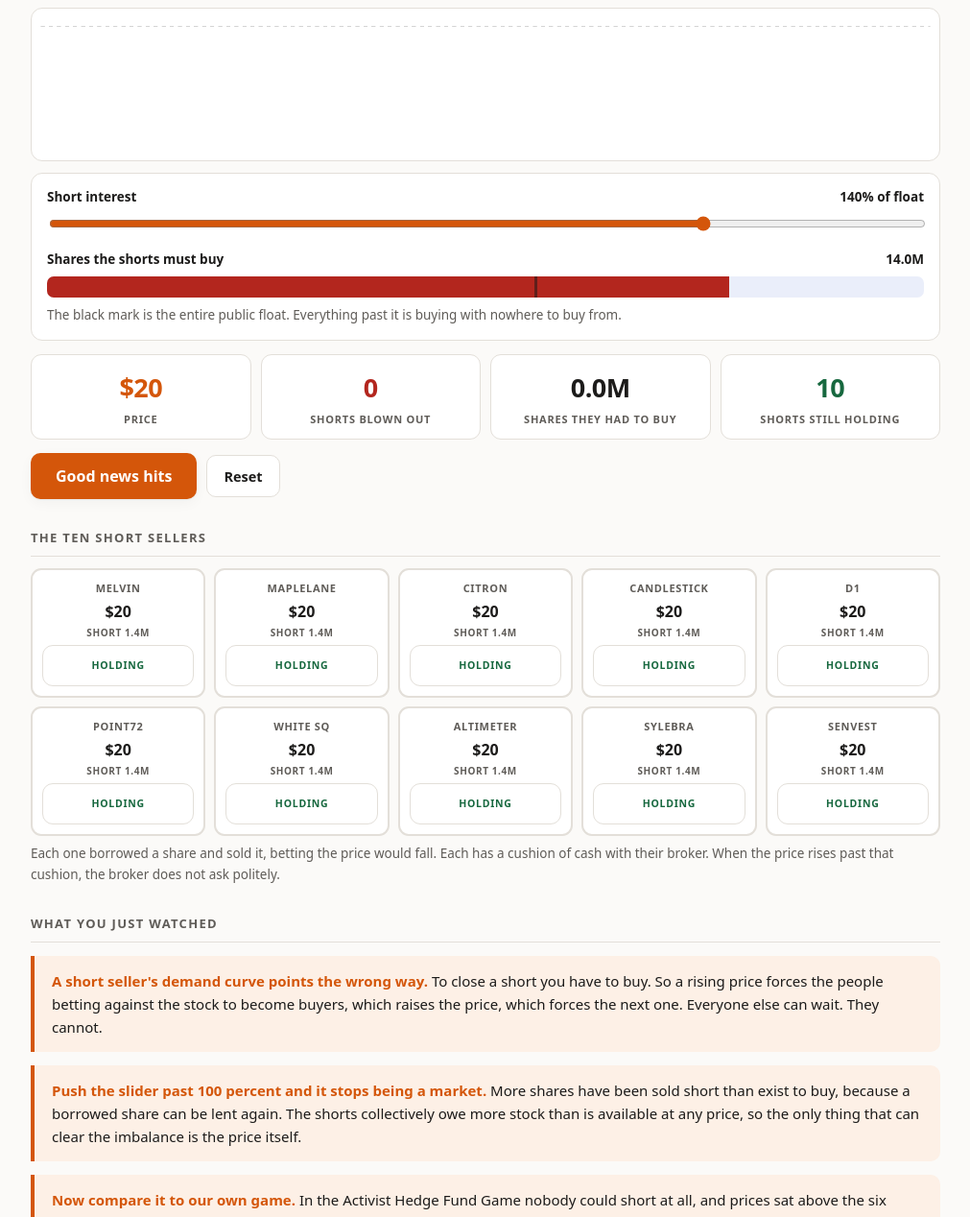
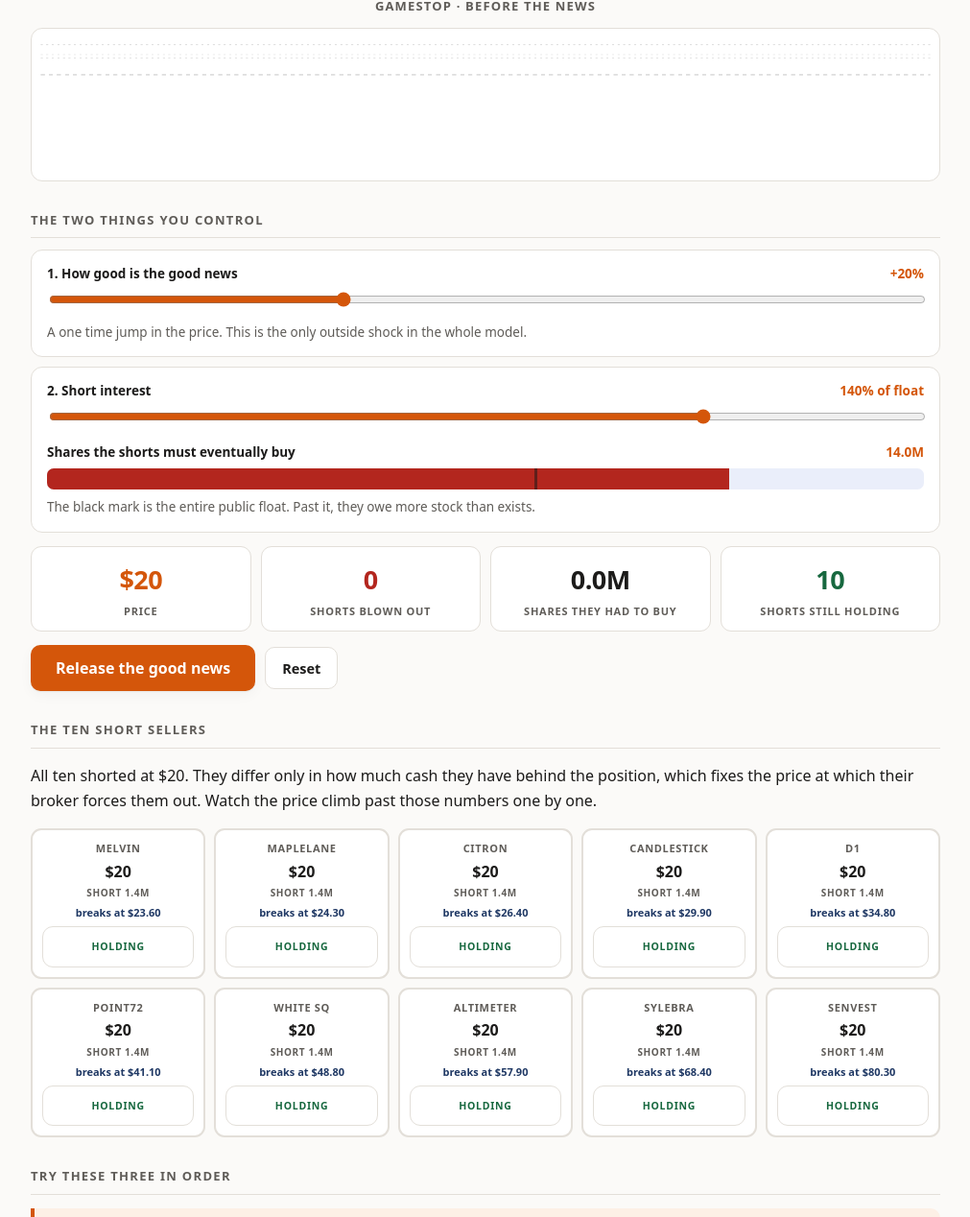
Before and after one commit to Wgrieser/FIN4113, a plain HTML site: page gamestop_squeeze.html in a window 1280 px wide. Shown: the part 270-1538 px from the top of the page at 96% size, without its empty margins (134-1145 px from the left). Drawn offline with Linux system fonts and the light colour scheme.

Commit message:
Add files via upload

```diff
--- a/gamestop_squeeze.html
+++ b/gamestop_squeeze.html
@@ -1,6 +1,7 @@
 <!doctype html>
 <html lang="en"><head><meta charset="utf-8"><meta name="viewport" content="width=device-width,initial-scale=1">
 <title>The Squeeze</title><style>
+
 :root{--bg:#fbfaf8;--card:#fff;--ink:#1c1b1a;--mut:#5f5c58;--line:#e3dfd9;
 --org:#d4560a;--orgs:#fdf0e6;--nav:#1f3864;--navs:#eaeefa;--grn:#17683f;--grns:#e8f5ed;
 --red:#b3261e;--reds:#fdecea;--shadow:0 1px 2px rgba(0,0,0,.05),0 4px 14px rgba(0,0,0,.04)}
@@ -48,11 +49,7 @@ padding:14px 18px;margin:14px 0;font-size:15px}
 .thm{appearance:none;border:1px solid var(--line);background:var(--card);color:var(--mut);
 font-size:12.5px;font-weight:650;padding:6px 12px;border-radius:99px;cursor:pointer}
 .note{font-size:13.5px;color:var(--mut);margin-top:8px}
-</style></head><body>
-<header><div class="hd"><div style="flex:1 1 auto"><div class="kick">FIN 4113 · GameStop, January 2021</div><h1>The Squeeze</h1></div>
-<button class="thm" id="thm">Dark</button></div></header>
-<div class="hook">Everyone else in a rising market can choose to wait. A short seller cannot. That one asymmetry is the whole story.</div>
-<style>
+
 .px{font-size:clamp(40px,10vw,76px);font-weight:800;letter-spacing:-.035em;line-height:1;
 font-variant-numeric:tabular-nums;text-align:center;margin:6px 0 2px;color:var(--grn)}
 .sub{text-align:center;font-size:13px;font-weight:700;letter-spacing:.09em;text-transform:uppercase;
@@ -77,20 +74,39 @@ transition:border-color .25s,background .25s,transform .25s}
 .track .f.over{background:var(--red)}
 .track .mk{position:absolute;top:-3px;bottom:-3px;width:3px;background:var(--ink);opacity:.55}
 input[type=range]{width:100%;accent-color:var(--org)}
-</style>
-
+.sh .brk{font-size:11px;font-weight:700;color:var(--nav);margin-top:4px}
+.sh.out .brk{color:var(--red)}
+.sh.called .brk{color:var(--org)}
+.lever{background:var(--card);border:1px solid var(--line);border-radius:12px;padding:14px 16px;margin-top:12px}
+.lever .row{display:flex;justify-content:space-between;font-size:13.5px;font-weight:650;margin-bottom:5px}
+.lever .row .n{color:var(--org);font-variant-numeric:tabular-nums}
+.lever+.lever{margin-top:10px}
+.pricepct{font-size:14px;font-weight:700;color:var(--mut);text-align:center;margin-top:-2px}
+</style></head><body>
+<header><div class="hd"><div style="flex:1 1 auto"><div class="kick">FIN 4113 · GameStop, January 2021</div>
+<h1>The Squeeze</h1></div><button class="thm" id="thm">Dark</button></div></header>
+<div class="hook">Everyone else in a rising market can choose to wait. A short seller cannot. That one asymmetry is the whole story.</div>
 <div class="wrap">
 
 <div class="px" id="px">$20.00</div>
-<div class="sub" id="sub">GameStop · before the squeeze</div>
+<div class="pricepct" id="pxp">the price everyone shorted at</div>
+<div class="sub" id="sub">GameStop &middot; before the news</div>
 <canvas id="chart" width="1800" height="320"></canvas>
 
-<div class="gauge">
-  <div class="row"><span>Short interest</span><span id="siv">140% of float</span></div>
+<h2>The two things you control</h2>
+
+<div class="lever">
+  <div class="row"><span>1. How good is the good news</span><span class="n" id="nsv">+20%</span></div>
+  <input type="range" id="ns" min="5" max="50" value="20" step="1">
+  <div class="note">A one time jump in the price. This is the only outside shock in the whole model.</div>
+</div>
+
+<div class="lever">
+  <div class="row"><span>2. Short interest</span><span class="n" id="siv">140% of float</span></div>
   <input type="range" id="si" min="20" max="180" value="140" step="10">
-  <div class="row" style="margin-top:12px"><span>Shares the shorts must buy</span><span id="need">14.0M</span></div>
+  <div class="row" style="margin-top:12px"><span>Shares the shorts must eventually buy</span><span class="n" id="need">14.0M</span></div>
   <div class="track"><div class="f" id="fill" style="width:100%"></div><div class="mk" id="mk" style="left:71%"></div></div>
-  <div class="note">The black mark is the entire public float. Everything past it is buying with nowhere to buy from.</div>
+  <div class="note">The black mark is the entire public float. Past it, they owe more stock than exists.</div>
 </div>
 
 <div class="stats">
@@ -101,79 +117,79 @@ input[type=range]{width:100%;accent-color:var(--org)}
 </div>
 
 <div class="bar">
-  <button class="big" id="go">Good news hits</button>
+  <button class="big" id="go">Release the good news</button>
   <button class="alt" id="reset">Reset</button>
 </div>
 
 <h2>The ten short sellers</h2>
+<p class="lead">All ten shorted at $20. They differ only in how much cash they have behind the position, which fixes
+the price at which their broker forces them out. Watch the price climb past those numbers one by one.</p>
 <div class="shorts" id="shorts"></div>
-<p class="note">Each one borrowed a share and sold it, betting the price would fall. Each has a cushion of cash with
-their broker. When the price rises past that cushion, the broker does not ask politely.</p>
 
-<h2>What you just watched</h2>
-<div class="pay"><b>A short seller's demand curve points the wrong way.</b> To close a short you have to buy. So a
-rising price forces the people betting against the stock to become buyers, which raises the price, which forces the
-next one. Everyone else can wait. They cannot.</div>
-<div class="pay"><b>Push the slider past 100 percent and it stops being a market.</b> More shares have been sold
-short than exist to buy, because a borrowed share can be lent again. The shorts collectively owe more stock than is
-available at any price, so the only thing that can clear the imbalance is the price itself.</div>
-<div class="pay"><b>Now compare it to our own game.</b> In the Activist Hedge Fund Game nobody could short at all,
-and prices sat above the six dollar fundamental for six straight rounds. Here people could short, heavily, and the
-price still left fundamentals behind. Either the pessimists cannot act, or they can act and then get forced out.
-Both roads end with an optimist setting the price.</div>
+<h2>Try these three in order</h2>
+<div class="pay"><b>1. News at +20%, short interest at 140%.</b> The news alone takes the price from $20 to $24,
+which is past exactly one fund's breaking point. That one fund buys, and the buying does everything after that.
+The price ends near $350 off a 20 percent piece of news.</div>
+<div class="pay"><b>2. Leave the news at +20%, drag short interest down to 30%.</b> Identical news. Identical
+breaking points. Three funds go and it stops near $29, because each one buying 0.3 million shares barely moves
+anything. The cascade needs fuel and there is none.</div>
+<div class="pay"><b>3. Now crank the news to +50% and leave short interest at 30%.</b> Much bigger shock, and it
+still dies. The news gets you a few more funds and then the same stall. That is the point: the shock only has to
+break the first domino. After that the shock is irrelevant and the forced buying is the whole story.</div>
+<div class="pay"><b>So which number matters?</b> Not the news. A short seller who is wrong has to buy, and how much
+they have to buy is set by how much was sold short in the first place. That is why short interest above the float
+is the number people watched in January 2021, and not the headline that started it.</div>
 </div>
 <script>
 const $=s=>document.getElementById(s);
-const P0=20, N=10, FLOAT=10;           // float in millions of shares
+const P0=20, N=10, FLOAT=10;      // FLOAT in millions of shares
 const NAMES=['Melvin','Maplelane','Citron','Candlestick','D1','Point72','White Sq','Altimeter','Sylebra','Senvest'];
+const K=2.2;                      // price impact of forced buying, per million shares vs the float
 let shorts=[], price=P0, path=[P0], bought=0, timer=null, running=false, quiet=0;
 
-function si(){ return +$('si').value; }                 // short interest, % of float
-function needM(){ return FLOAT*si()/100; }              // shares shorts must buy, millions
+const si   = ()=>+$('si').value;          // short interest, % of float
+const news = ()=>+$('ns').value/100;      // one-time shock
+const needM= ()=>FLOAT*si()/100;          // shares the shorts must buy, millions
 
 function reset(){
   if(timer){clearInterval(timer);timer=null;}
   running=false; price=P0; path=[P0]; bought=0; quiet=0;
   const per=needM()/N;
-  // each short can absorb a different adverse move before the broker forces the issue
-  shorts=NAMES.map((n,i)=>({n,at:P0,size:per,cushion:0.18+i*i*0.035,state:'ok'}));
-  $('go').disabled=false; $('go').textContent='Good news hits';
+  shorts=NAMES.map((n,i)=>{
+    const cushion=0.18+i*i*0.035;
+    return {n,at:P0,size:per,cushion,brk:+(P0*(1+cushion)).toFixed(2),state:'ok'};
+  });
+  $('go').disabled=false; $('go').textContent='Release the good news';
+  $('sub').textContent='GameStop · before the news';
   draw(); paint();
 }
-const K=2.2;   // price impact per million shares of forced buying, relative to the float
 function step(){
-  // pop the most exposed short still standing, one per tick so the cascade is visible
   let popped=null;
-  for(const s of shorts){
-    if(s.state==='out')continue;
-    if((price-s.at)/s.at > s.cushion){ popped=s; break; }
-  }
+  for(const s of shorts){ if(s.state==='out')continue; if(price>s.brk){ popped=s; break; } }
   if(popped){
     popped.state='out'; bought+=popped.size; quiet=0;
-    price = +(price*(1+K*popped.size/FLOAT)).toFixed(2);
-  } else { quiet++; }
-
-  // everyone else just gets a margin warning
-  shorts.forEach(s=>{ if(s.state==='ok' && (price-s.at)/s.at > s.cushion*0.65) s.state='called'; });
-
+    price=+(price*(1+K*popped.size/FLOAT)).toFixed(2);
+  } else quiet++;
+  shorts.forEach(s=>{ if(s.state==='ok' && price>P0+(s.brk-P0)*0.6) s.state='called'; });
   path.push(price); draw(); paint();
-
   const live=shorts.filter(s=>s.state!=='out').length;
-  if(live===0 || quiet>8 || path.length>90){
+  if(live===0||quiet>8||path.length>90){
     clearInterval(timer); timer=null; running=false;
     $('go').disabled=false; $('go').textContent='Run it again';
     $('sub').textContent = live===0
       ? 'Every short is out. Nobody is left who has to buy.'
-      : 'The squeeze stalled. The shorts still standing could sit it out.';
+      : `Stalled. The price never reached $${shorts.find(s=>s.state!=='out').brk.toFixed(2)}, so the rest sat it out.`;
   }
 }
 function paint(){
   $('px').textContent='$'+price.toLocaleString(undefined,{minimumFractionDigits:2,maximumFractionDigits:2});
+  const pct=Math.round(100*(price/P0-1));
+  $('pxp').textContent = pct<=0 ? 'the price everyone shorted at' : `+${pct}% above where they shorted`;
   $('pxs').textContent='$'+Math.round(price).toLocaleString();
   const out=shorts.filter(s=>s.state==='out').length;
-  $('outn').textContent=out;
-  $('hold').textContent=N-out;
+  $('outn').textContent=out; $('hold').textContent=N-out;
   $('bought').textContent=bought.toFixed(1)+'M';
+  $('nsv').textContent='+'+$('ns').value+'%';
   $('siv').textContent=si()+'% of float';
   $('need').textContent=needM().toFixed(1)+'M';
   const maxM=FLOAT*1.8;
@@ -185,18 +201,24 @@ function paint(){
     return `<div class="sh ${s.state}"><div class="nm">${s.n}</div>
       <div class="at">$${s.at.toFixed(0)}</div>
       <div class="nm" style="font-size:10px">short ${s.size.toFixed(1)}M</div>
+      <div class="brk">breaks at $${s.brk.toFixed(2)}</div>
       <div class="st">${lbl}</div></div>`;}).join('');
 }
 function draw(){
   const c=$('chart'),x=c.getContext('2d'),W=c.width,H=c.height;
   x.clearRect(0,0,W,H);
-  const hi=Math.max(...path)*1.06, lo=0;
+  const hi=Math.max(...path,P0*1.3)*1.06, lo=0;
   const X=i=>18+i*(W-36)/Math.max(26,path.length-1);
   const Y=v=>H-24-((v-lo)/(hi-lo))*(H-46);
-  x.strokeStyle='rgba(128,128,128,.35)';x.lineWidth=2;x.setLineDash([8,8]);
-  x.beginPath();x.moveTo(18,Y(P0));x.lineTo(W-18,Y(P0));x.stroke();x.setLineDash([]);
+  // faint line at each fund's break price
+  x.lineWidth=1.5; x.setLineDash([4,7]);
+  shorts.forEach(s=>{ if(s.brk<hi){ x.strokeStyle=s.state==='out'?'rgba(179,38,30,.30)':'rgba(128,128,128,.28)';
+    x.beginPath(); x.moveTo(18,Y(s.brk)); x.lineTo(W-18,Y(s.brk)); x.stroke(); }});
+  x.setLineDash([]);
+  x.strokeStyle='rgba(128,128,128,.45)'; x.lineWidth=2; x.setLineDash([8,8]);
+  x.beginPath(); x.moveTo(18,Y(P0)); x.lineTo(W-18,Y(P0)); x.stroke(); x.setLineDash([]);
   x.strokeStyle=getComputedStyle(document.documentElement).getPropertyValue('--grn').trim()||'#17683f';
-  x.lineWidth=4;x.lineJoin='round';x.beginPath();
+  x.lineWidth=4; x.lineJoin='round'; x.beginPath();
   path.forEach((v,i)=>{i?x.lineTo(X(i),Y(v)):x.moveTo(X(i),Y(v));});
   x.stroke();
   if(path.length>1){x.fillStyle=x.strokeStyle;x.beginPath();
@@ -204,17 +226,16 @@ function draw(){
 }
 $('go').onclick=()=>{ if(running)return; if(path.length>2)reset();
   running=true; $('go').disabled=true; $('go').textContent='Squeezing...';
-  $('sub').textContent='Shorts are being forced to buy';
-  price=+(price*1.20).toFixed(2); path.push(price); quiet=0; draw(); paint();
+  $('sub').textContent='The news lands. Watch who breaks.';
+  price=+(price*(1+news())).toFixed(2); path.push(price); quiet=0; draw(); paint();
   timer=setInterval(step,170); };
-$('reset').onclick=()=>{reset();$('sub').textContent='GameStop · before the squeeze';};
-$('si').addEventListener('input',()=>{ if(!running) reset(); });
+$('reset').onclick=reset;
+['si','ns'].forEach(id=>$(id).addEventListener('input',()=>{ if(!running) reset(); }));
 window.draw=draw;
 reset();
 document.getElementById('thm').onclick=function(){
  var c=document.documentElement.getAttribute('data-theme');
  var dark=c?c==='dark':matchMedia('(prefers-color-scheme:dark)').matches;
  document.documentElement.setAttribute('data-theme',dark?'light':'dark');
- this.textContent=dark?'Dark':'Light';
- if(window.draw)window.draw();};
+ this.textContent=dark?'Dark':'Light'; if(window.draw)window.draw();};
 </script></body></html>
```
